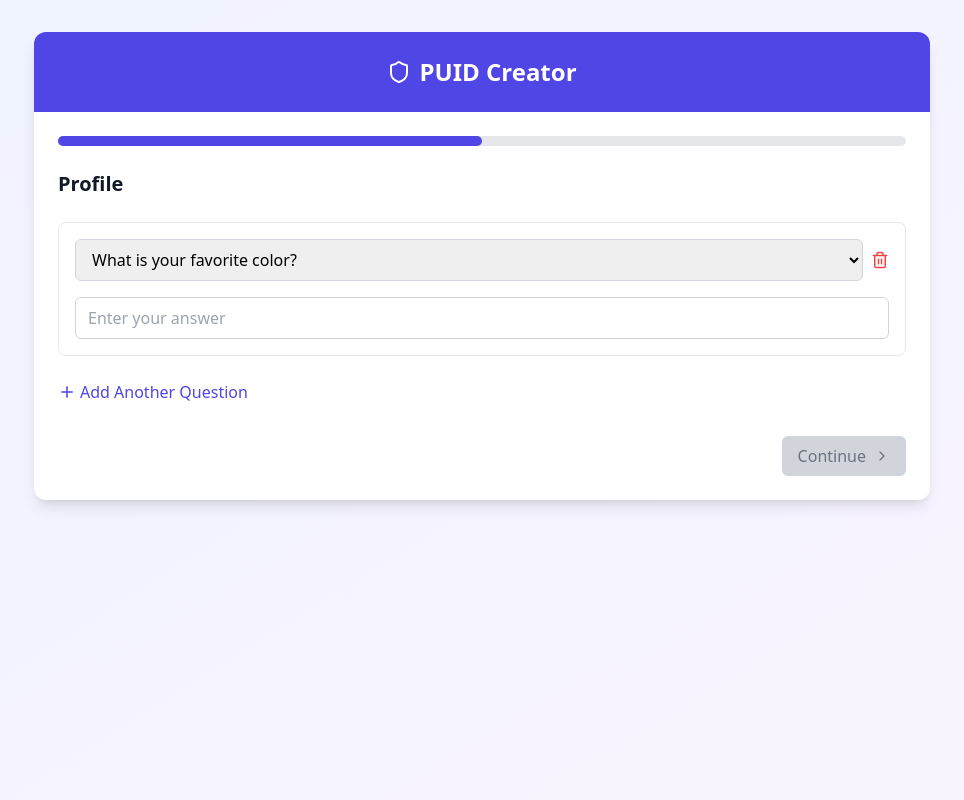
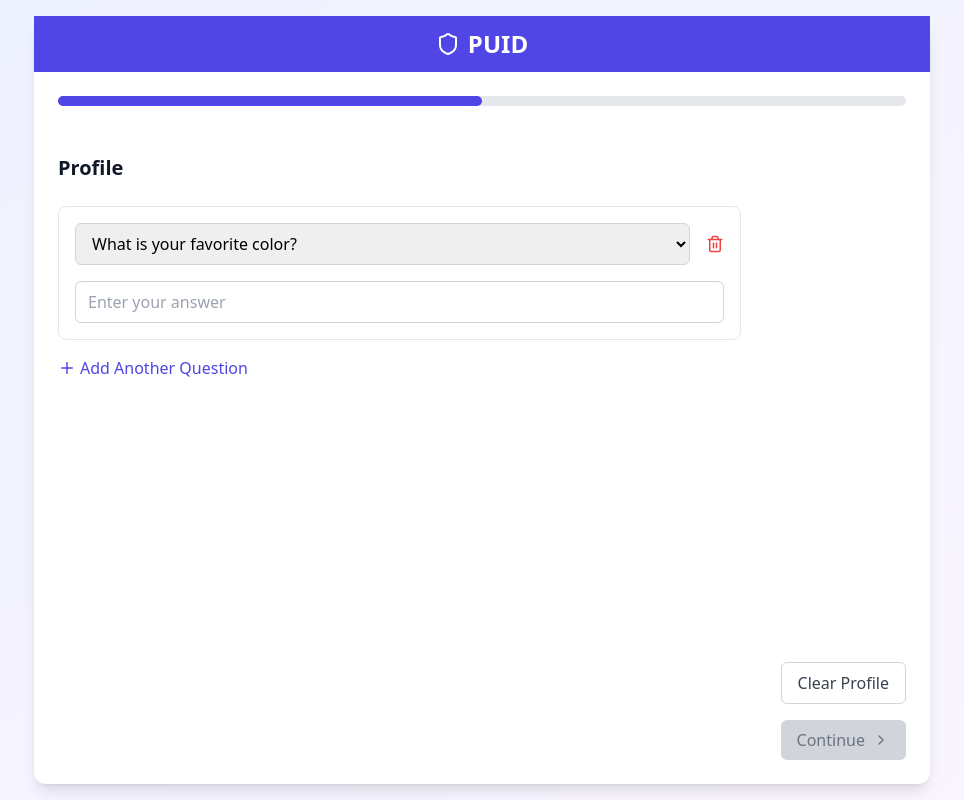
Before and after one commit to Prepass-Hackathon-Team-C/puid, a React (Vite) app: page / in a window 1280 px wide. Shown: the whole page, without its empty margins (158-1122 px from the left). Built offline with nearby package versions, Linux system fonts and the light colour scheme.

Commit message:
styling changes

```diff
--- a/src/App.tsx
+++ b/src/App.tsx
@@ -126,6 +126,9 @@ function App() {
             onAddQuestion={addQuestion}
             onRemoveQuestion={removeQuestion}
             getAvailableQuestionsForId={getAvailableQuestionsForId}
+            isStepComplete={isStepComplete()}
+            onStepChange={handleStepChange}
+            onStartOver={handleStartOver}
           />
         );
       case "review":
@@ -145,27 +148,32 @@ function App() {
   };
 
   return (
-    <div className="min-h-screen bg-gradient-to-br from-indigo-50 to-purple-50 py-8 px-4">
-      <div className="max-w-4xl mx-auto">
-        <div className="bg-white rounded-xl shadow-lg overflow-hidden">
-          <div className="bg-indigo-600 p-6 text-white">
+    <div className="h-screen bg-gradient-to-br from-indigo-50 to-purple-50 p-4">
+      <div className="h-full max-w-4xl mx-auto">
+        <div className="h-full bg-white rounded-xl shadow-lg flex flex-col">
+          <div className="bg-indigo-600 py-3 px-6 text-white flex-shrink-0">
             <h1 className="text-2xl font-bold flex items-center justify-center">
               <Shield className="mr-2" />
-              PUID Creator
+              PUID
             </h1>
           </div>
 
-          <div className="p-6">
+          <div className="flex-1 flex flex-col min-h-0">
+            <div className="p-6 pb-0 flex-shrink-0">
               <ProgressBar currentStep={currentStep} />
+            </div>
 
-            <div className="mt-6">{renderStepContent()}</div>
+            <div className="p-6 flex-1 min-h-0">{renderStepContent()}</div>
 
+            {currentStep === "review" && (
+              <div className="px-6 pb-6 flex-shrink-0">
                 <NavigationButtons
                   currentStep={currentStep}
                   isStepComplete={isStepComplete()}
                   onStepChange={handleStepChange}
-              onStartOver={handleStartOver}
                 />
+              </div>
+            )}
           </div>
         </div>
       </div>
--- a/src/components/NavigationButtons.tsx
+++ b/src/components/NavigationButtons.tsx
@@ -1,55 +1,30 @@
 import React from "react";
 import { ChevronRight } from "lucide-react";
 import { Step } from "../types";
-import { availableQuestions } from "../constants";
 
 interface NavigationButtonsProps {
   currentStep: Step;
   isStepComplete: boolean;
   onStepChange: (step: Step) => void;
-  onStartOver: () => void;
 }
 
 export const NavigationButtons: React.FC<NavigationButtonsProps> = ({
   currentStep,
   isStepComplete,
   onStepChange,
-  onStartOver,
 }) => {
   if (currentStep === "review") {
     return (
-      <div className="flex justify-between mt-8">
+      <div className="flex justify-start mt-8">
         <button
           onClick={() => onStepChange("questions")}
           className="px-4 py-2 border border-gray-300 rounded-md text-gray-700 hover:bg-gray-50 flex items-center"
         >
           Back to Profile
         </button>
-
-        <button
-          onClick={onStartOver}
-          className="px-4 py-2 bg-indigo-600 text-white rounded-md hover:bg-indigo-700 flex items-center"
-        >
-          Start Over
-        </button>
       </div>
     );
   }
 
-  return (
-    <div className="flex justify-end mt-8">
-      <button
-        onClick={() => onStepChange("review")}
-        disabled={!isStepComplete}
-        className={`px-4 py-2 rounded-md flex items-center ${
-          isStepComplete
-            ? "bg-indigo-600 text-white hover:bg-indigo-700"
-            : "bg-gray-300 text-gray-500 cursor-not-allowed"
-        }`}
-      >
-        Continue
-        <ChevronRight size={16} className="ml-2" />
-      </button>
-    </div>
-  );
+  return null;
 };
--- a/src/components/QuestionForm.tsx
+++ b/src/components/QuestionForm.tsx
@@ -1,5 +1,5 @@
 import React from "react";
-import { Plus, Trash2 } from "lucide-react";
+import { Plus, Trash2, ChevronRight } from "lucide-react";
 import { SecurityQuestion } from "../types";
 import { availableQuestions } from "../constants";
 
@@ -10,6 +10,9 @@ interface QuestionFormProps {
   onAddQuestion: () => void;
   onRemoveQuestion: (id: string) => void;
   getAvailableQuestionsForId: (id: string) => string[];
+  isStepComplete: boolean;
+  onStepChange: (step: "review") => void;
+  onStartOver: () => void;
 }
 
 export const QuestionForm: React.FC<QuestionFormProps> = ({
@@ -19,20 +22,26 @@ export const QuestionForm: React.FC<QuestionFormProps> = ({
   onAddQuestion,
   onRemoveQuestion,
   getAvailableQuestionsForId,
+  isStepComplete,
+  onStepChange,
+  onStartOver,
 }) => {
   return (
-    <div className="space-y-6">
-      <div>
-        <h2 className="text-xl font-bold text-gray-900 mb-4">Profile</h2>
+    <div className="h-full flex">
+      <div className="flex-1 flex flex-col min-h-0">
+        <div className="flex-shrink-0 mb-6">
+          <h2 className="text-xl font-semibold text-gray-900">Profile</h2>
         </div>
 
-      <div className="space-y-4">
+        <div className="flex-1 min-h-0">
+          <div className="h-full overflow-y-auto">
+            <div className="space-y-4 pr-4 pb-4">
               {questions.map((q) => (
                 <div
                   key={q.id}
                   className="border border-gray-200 rounded-lg p-4 space-y-4"
                 >
-            <div className="flex items-center justify-between">
+                  <div className="flex gap-2">
                     <select
                       value={q.question}
                       onChange={(e) => onQuestionChange(q.id, e.target.value)}
@@ -44,7 +53,9 @@ export const QuestionForm: React.FC<QuestionFormProps> = ({
                         </option>
                       ))}
                       {/* Always include the currently selected question */}
-                {!getAvailableQuestionsForId(q.id).includes(q.question) && (
+                      {!getAvailableQuestionsForId(q.id).includes(
+                        q.question
+                      ) && (
                         <option key={q.question} value={q.question}>
                           {q.question}
                         </option>
@@ -73,17 +84,36 @@ export const QuestionForm: React.FC<QuestionFormProps> = ({
             {questions.length < 10 && (
               <button
                 onClick={onAddQuestion}
-          className={`flex items-center ${
-            questions.length < 10
-              ? "text-indigo-600 hover:text-indigo-800"
-              : "text-gray-400 cursor-not-allowed"
-          }`}
-          disabled={questions.length >= 10}
+                className="flex items-center text-indigo-600 hover:text-indigo-800"
               >
                 <Plus size={18} className="mr-1" />
                 Add Another Question
               </button>
             )}
           </div>
+        </div>
+      </div>
+
+      <div className="ml-6 flex flex-col justify-end gap-4">
+        <button
+          onClick={onStartOver}
+          className="px-4 py-2 border border-gray-300 rounded-md text-gray-700 hover:bg-gray-50 flex items-center"
+        >
+          Clear Profile
+        </button>
+        <button
+          onClick={() => onStepChange("review")}
+          disabled={!isStepComplete}
+          className={`px-4 py-2 rounded-md flex items-center ${
+            isStepComplete
+              ? "bg-indigo-600 text-white hover:bg-indigo-700"
+              : "bg-gray-300 text-gray-500 cursor-not-allowed"
+          }`}
+        >
+          Continue
+          <ChevronRight size={16} className="ml-2" />
+        </button>
+      </div>
+    </div>
   );
 };
--- a/src/components/ReviewPage.tsx
+++ b/src/components/ReviewPage.tsx
@@ -1,5 +1,5 @@
 import React from "react";
-import { Copy, Check } from "lucide-react";
+import { Copy, Check, Info } from "lucide-react";
 
 interface ReviewPageProps {
   puid: string;
@@ -20,27 +20,26 @@ export const ReviewPage: React.FC<ReviewPageProps> = ({
 }) => {
   return (
     <div className="space-y-8">
-      <div className="text-center">
-        <h2 className="text-2xl font-bold text-gray-900 mb-2">
-          Your Personal Identity
+      <h2 className="text-xl font-semibold text-gray-900">
+        Password Generator
       </h2>
-        <p className="text-gray-600">
-          Based on your answers, we've generated your unique Personal User
-          Identifier (PUID).
-        </p>
-      </div>
-
       <div className="bg-indigo-50 border border-indigo-200 rounded-lg p-6">
         <div className="mb-4">
-          <h3 className="text-lg font-medium text-indigo-800 mb-4">
-            Your PUID
-          </h3>
-
           <label
             htmlFor="prefixCode"
-            className="block text-sm font-medium text-gray-700 mb-1"
+            className="block text-sm font-medium text-gray-700 mb-1 flex items-center gap-1"
           >
-            Enter your prefix code (1-5 characters)
+            Enter your prefix code
+            <div className="relative group">
+              <Info
+                size={14}
+                className="text-gray-400 hover:text-gray-600 cursor-help"
+              />
+              <div className="absolute left-1/2 -translate-x-1/2 bottom-full mb-2 px-3 py-2 bg-gray-900 text-white text-xs rounded-md whitespace-nowrap opacity-0 group-hover:opacity-100 transition-opacity duration-200">
+                Uniquely identifies this password
+                <div className="absolute left-1/2 -translate-x-1/2 top-full -mt-1 border-4 border-transparent border-t-gray-900"></div>
+              </div>
+            </div>
           </label>
           <div className="flex gap-2">
             <input
@@ -67,6 +66,8 @@ export const ReviewPage: React.FC<ReviewPageProps> = ({
           </div>
         </div>
 
+        {puid && (
+          <>
             <div className="flex gap-2 items-center">
               <div className="flex-1 bg-white border border-indigo-300 rounded-lg px-4 py-3 font-mono text-lg break-all">
                 {puid}
@@ -86,6 +87,8 @@ export const ReviewPage: React.FC<ReviewPageProps> = ({
                 PUID copied to clipboard!
               </div>
             )}
+          </>
+        )}
       </div>
     </div>
   );
```
Lines whose indentation alone changed are shown as unchanged.
